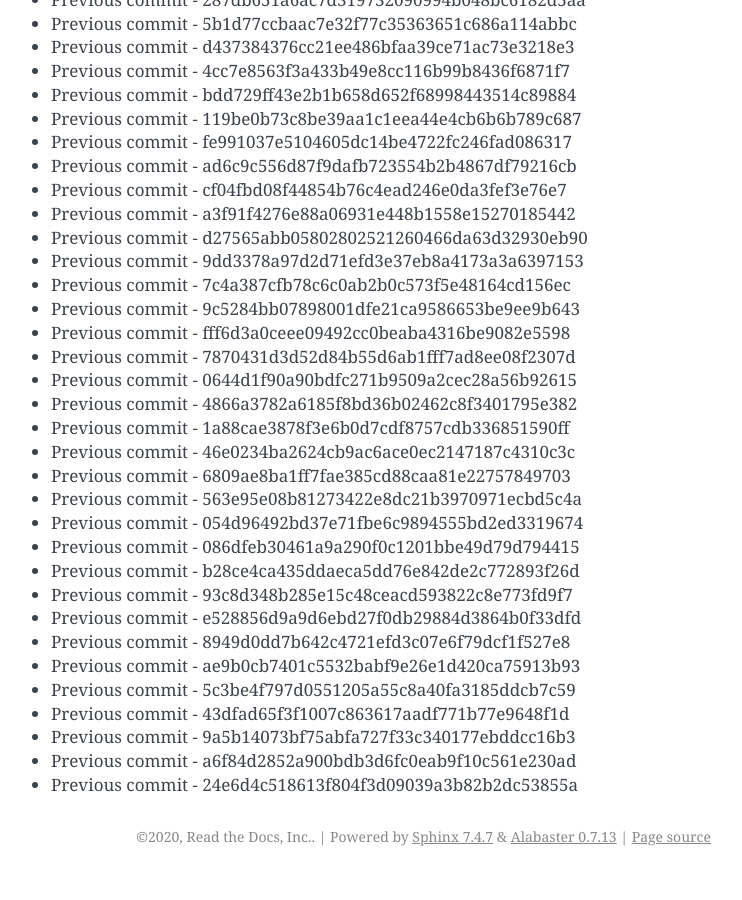
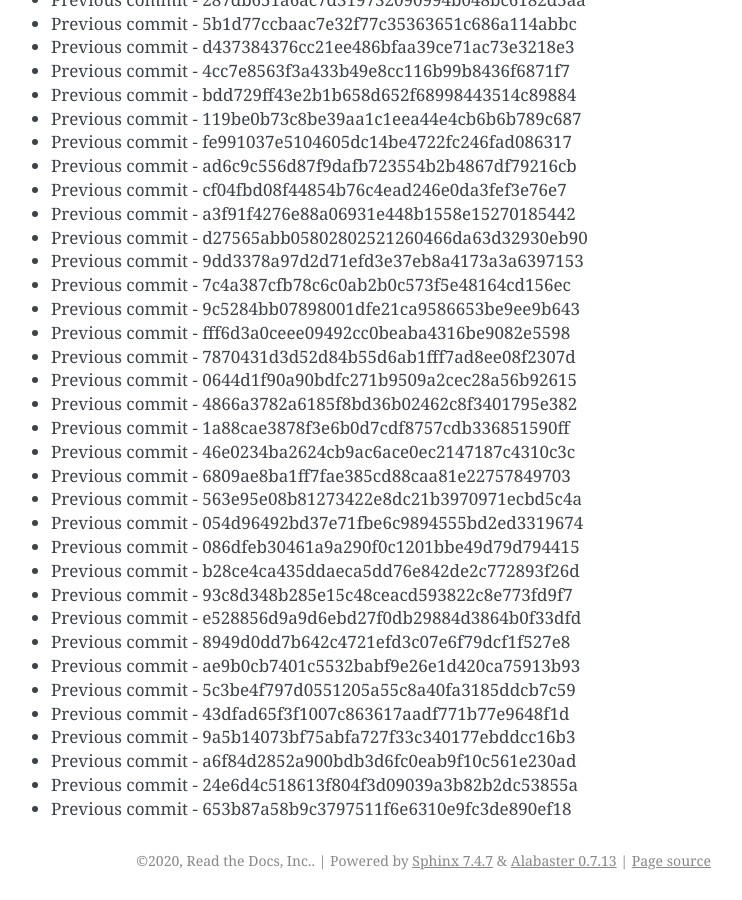
Before and after one commit to readthedocs/rtd-git-stresstest, a Sphinx documentation site: the page built from docs/updates.rst, in a window 1280 px wide and 900 px high, scrolled down 54175 px. Shown: the whole window, without its empty margins (399-1141 px from the left). Built offline with Sphinx 7.4.7, drawn with Linux system fonts in a browser that asks for light colours; before the commit the page ends 55051 px from its top, so only the background shows below that.

Commit message:
Generating commit from previous: 653b87a58b9c3797511f6e6310e9fc3de890ef18

```diff
--- a/docs/updates.rst
+++ b/docs/updates.rst
@@ -2308,3 +2308,4 @@ It can be tested for any performance characteristics.
 * Previous commit - 9a5b14073bf75abfa727f33c340177ebddcc16b3
 * Previous commit - a6f84d2852a900bdb3d6fc0eab9f10c561e230ad
 * Previous commit - 24e6d4c518613f804f3d09039a3b82b2dc53855a
+* Previous commit - 653b87a58b9c3797511f6e6310e9fc3de890ef18
```
